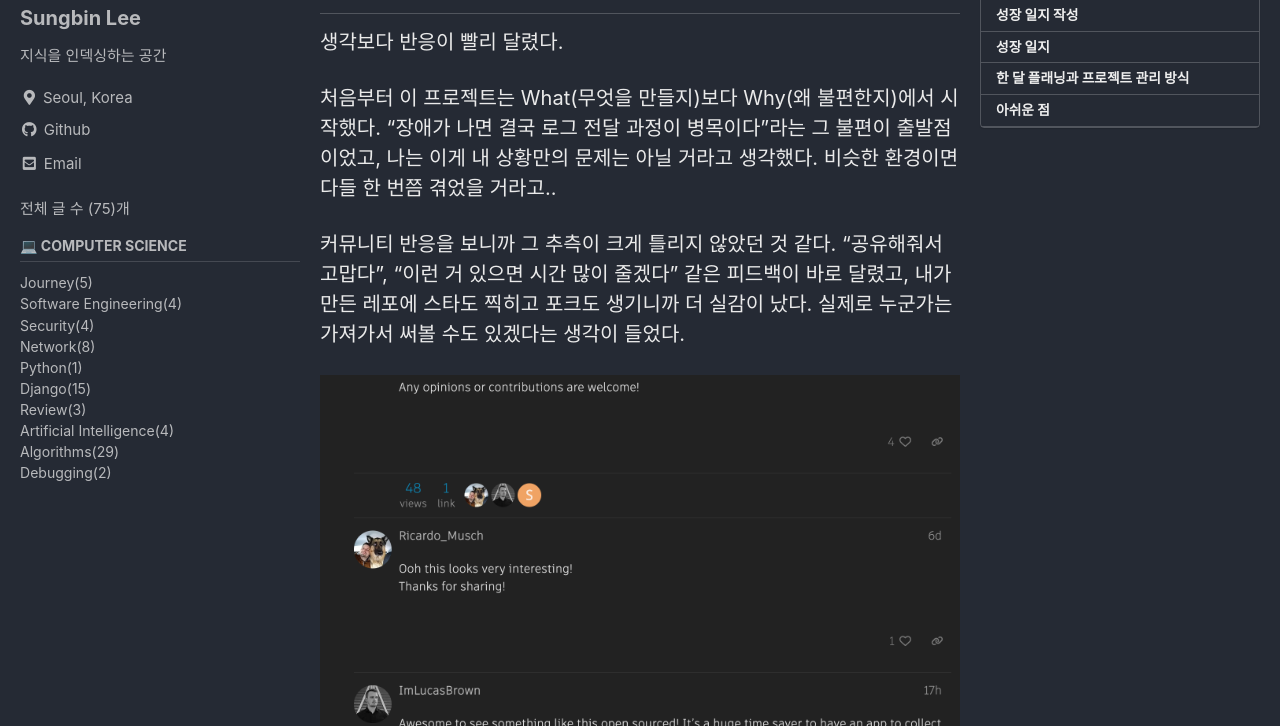
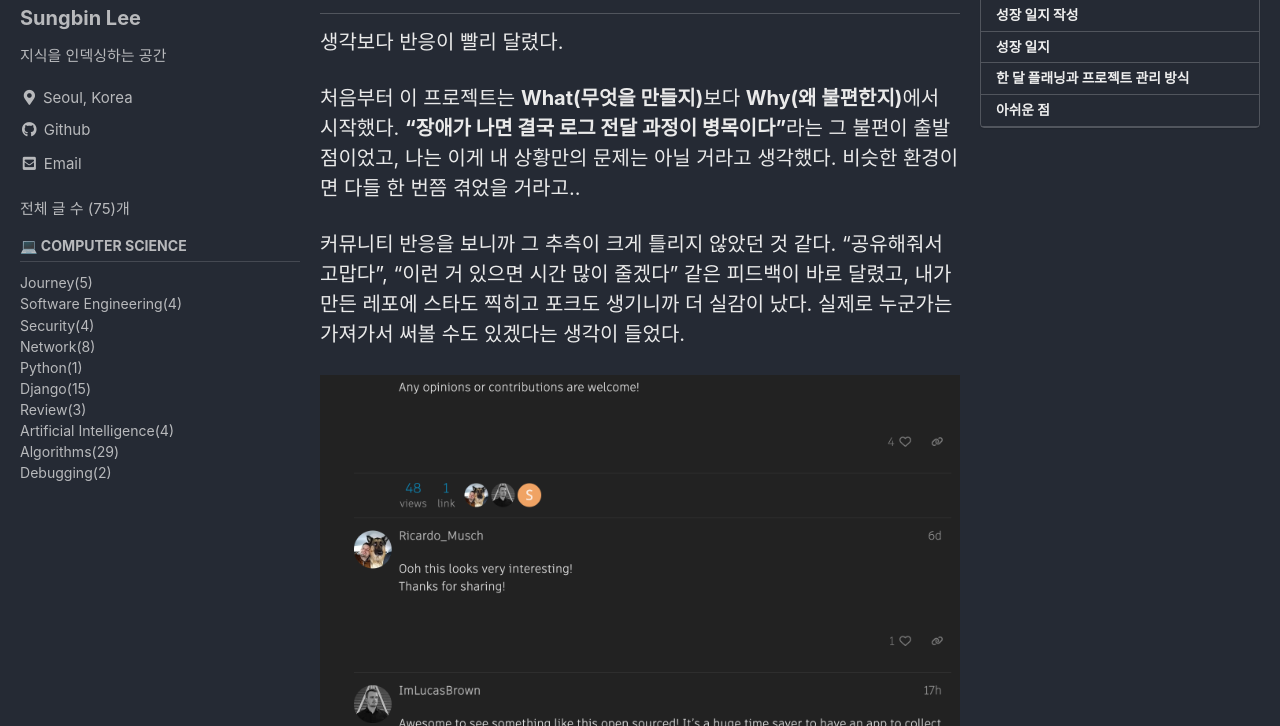
Before and after one commit to sungbinlee/tech.sungbinlee.dev, a Jekyll site: the page built from _posts/Journey/2026-01-17-토스-러너스하이2기-4주차.md, in a window 1280 px wide and 900 px high, scrolled down 1919 px, cut to the strip 174-900 px from the top of the window. Built offline with Jekyll 4.4.1, drawn with Linux system fonts in a browser that asks for light colours; cached includes are drawn as plain includes; comment, search, counter and statistics services are not loaded; some of the changed text lies outside the part shown.

Commit message:
러너스 하이 4주차 회고 수정

```diff
--- a/_posts/Journey/2026-01-17-토스-러너스하이2기-4주차.md
+++ b/_posts/Journey/2026-01-17-토스-러너스하이2기-4주차.md
@@ -47,7 +47,7 @@ toc_sticky: true
 ## 커뮤니티 반응
 생각보다 반응이 빨리 달렸다.
 
-처음부터 이 프로젝트는 What(무엇을 만들지)보다 Why(왜 불편한지)에서 시작했다. “장애가 나면 결국 로그 전달 과정이 병목이다”라는 그 불편이 출발점이었고, 나는 이게 내 상황만의 문제는 아닐 거라고 생각했다. 비슷한 환경이면 다들 한 번쯤 겪었을 거라고..
+처음부터 이 프로젝트는 **What(무엇을 만들지)**보다 **Why(왜 불편한지)**에서 시작했다. **“장애가 나면 결국 로그 전달 과정이 병목이다”**라는 그 불편이 출발점이었고, 나는 이게 내 상황만의 문제는 아닐 거라고 생각했다. 비슷한 환경이면 다들 한 번쯤 겪었을 거라고..
 
 커뮤니티 반응을 보니까 그 추측이 크게 틀리지 않았던 것 같다. “공유해줘서 고맙다”, “이런 거 있으면 시간 많이 줄겠다” 같은 피드백이 바로 달렸고, 내가 만든 레포에 스타도 찍히고 포크도 생기니까 더 실감이 났다. 실제로 누군가는 가져가서 써볼 수도 있겠다는 생각이 들었다.
 
@@ -98,4 +98,4 @@ toc_sticky: true
 - 최소 기능으로 엔드투엔드 흐름을 구현해 검증했다.
 - 그리고 공개 가능한 형태로 정리해 밖으로 내놓았다.
 
-이 과정 자체가 이번 한 달의 결과라고 생각한다. 나는 이 경험을 토대로 앞으로도 문제를 ‘느낌’이 아니라 ‘정의’로 바꾸고 해결하는 사람으로 성장해 나가고 싶다.
+이 과정 자체가 이번 한 달의 결과라고 생각한다. 나는 이 경험을 토대로 앞으로도 문제를 **‘느낌’**이 아니라 **‘정의’**로 바꾸고 **‘해결하는 사람’**으로 성장해 나가고 싶다.
```
Also changed, not shown: other parts of _posts/Journey/2026-01-17-토스-러너스하이2기-4주차.md (+1 -1 lines).
